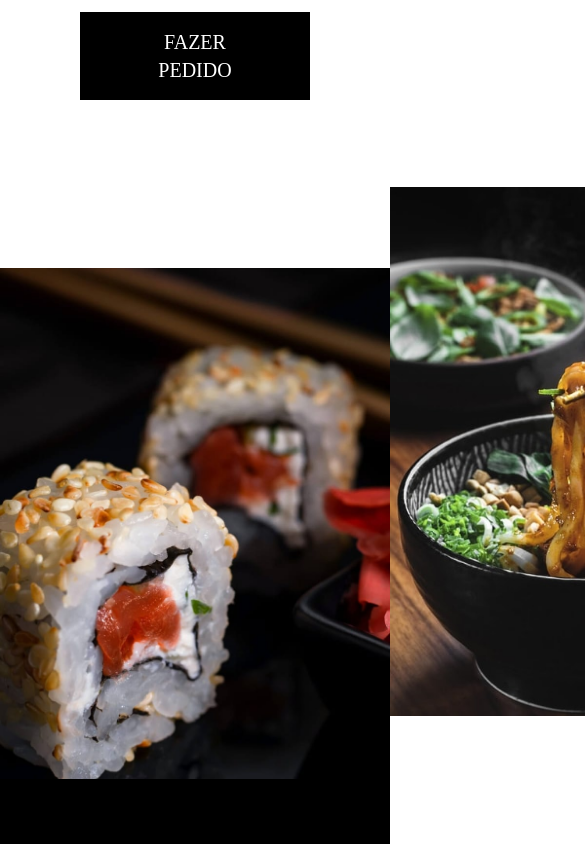
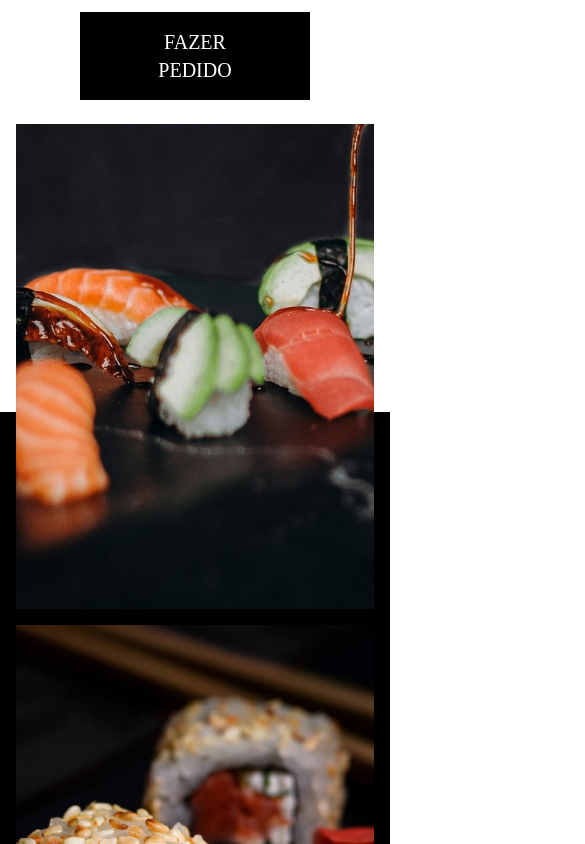
Before and after one commit to lorenzocoracini/4food, a Next.js app in the folder 4food-project/: page / in a window 390 px wide. Shown: the part 840-1684 px from the top of the page, 585 px wide, since content can reach past the window. Built offline with nearby package versions, Linux system fonts and the light colour scheme; a web font is replaced by a local one.

Commit message:
responsividade home corrigida

```diff
--- a/4food-project/src/app/components/Button.tsx
+++ b/4food-project/src/app/components/Button.tsx
@@ -1,10 +1,10 @@
 import React from "react";
-import CSS from "csstype"
+import CSS from "csstype";
 
 type Props = {
   children: string | JSX.Element;
   onClick: React.MouseEventHandler | undefined;
-  style: CSS.Properties | undefined
+  style?: CSS.Properties | undefined;
 };
 
 export function Button({ children, onClick, style }: Props) {
--- a/4food-project/src/app/components/ComeAndVisitUs.tsx
+++ b/4food-project/src/app/components/ComeAndVisitUs.tsx
@@ -13,8 +13,8 @@ export function ComeAndVisitUs() {
         viewport={{ once: true }}
         transition={{ duration: 0.5, delay: 0.5 }}
       >
-        <div className="w-full flex flex-col items-center justify-center relative">
-          <div className="flex flex-col justify-center items-center bg-black w-33 p-6 text-white xl:absolute xl:left-32 md:left-56 top-0">
+        <div className="w-full flex flex-col items-center justify-center xl:relative">
+          <div className="flex flex-col justify-center items-center bg-black xl:w-33 p-6 text-white xl:absolute xl:left-32 md:left-56 top-0">
             <p className="text-xl font-bold tracking-wider">RESERVA</p>
             <div className="w-full h-1 border-b border-solid pt-6 mb-8"></div>
             <p className="py-1 mb-8 text-xl font-bold tracking-widest">
@@ -30,7 +30,7 @@ export function ComeAndVisitUs() {
               CONHEÇA
             </button>
           </div>
-          <div className="w-96 pt-4 xl:pt-0 xl:w-37 xl:ml-96 ">
+          <div className="p-4 xl:pt-0 xl:w-37 xl:ml-96 ">
             <p className="text-2xl text-black mb-6">
               私達はあなたを待っている！
             </p>
--- /dev/null
+++ b/4food-project/src/app/components/DiscoverOurMenu.tsx
@@ -0,0 +1,5 @@
+export function DiscoverOurMenu() {
+  return <section>
+
+  </section>;
+}
--- a/4food-project/src/app/components/IntroductionSection.tsx
+++ b/4food-project/src/app/components/IntroductionSection.tsx
@@ -7,6 +7,10 @@ import { Button } from "./Button";
 export function IntroductionSection() {
   const ref = useRef(null);
   const isInView = useInView(ref, { once: true });
+
+  function goOrder() {
+    console.log("Vamos pedir um sushizin?");
+  }
 
   return (
     <section className="text-center w-full">
@@ -24,7 +28,7 @@ export function IntroductionSection() {
           rem ipsa magni, reiciendis modi sunt sequi rerum qui fugiat inventore.
         </p>
         <div className="mx-20 my-6">
-          <Button>FAZER PEDIDO</Button>
+          <Button onClick={goOrder}>FAZER PEDIDO</Button>
         </div>
       </motion.div>
     </section>
--- a/4food-project/src/app/components/PhotosSection.tsx
+++ b/4food-project/src/app/components/PhotosSection.tsx
@@ -1,5 +1,5 @@
 import Image from "next/image";
-import {motion} from 'framer-motion'
+import { motion } from "framer-motion";
 
 import imagem1 from "@images/salmaozinho.jpeg";
 import imagem2 from "@images/sushi-com-graozinho.jpeg";
@@ -7,26 +7,27 @@ import imagem3 from "@images/lamen.jpeg";
 
 export function PhotoSection() {
   return (
-    <section className="relative">
+    <section>
       <motion.div
         initial={{ opacity: 0 }}
         whileInView={{ opacity: 1 }}
         viewport={{ once: true }}
         transition={{ duration: 0.5, delay: 0.3 }}
       >
-
-      <div className="z-index-50 absolute flex items-center justify-center lg:gap-16 xl:gap-40">
+        <div className="lg:relative">
+          <div className="flex flex-col items-center justify-center px-4 gap-4 lg:z-index-50 absolute  lg:gap-16 xl:gap-40">
             <Image src={imagem1} width={460} alt="salmao" />
             <Image
               src={imagem2}
               width={460}
               alt="sushi-com-graozinho"
-          className="mt-36"
+              className="lg:mt-36"
             />
             <Image src={imagem3} width={455} alt="lamen" />
           </div>
           <div className="h-72"></div>
           <div className="h-33 bg-black"></div>
+        </div>
       </motion.div>
     </section>
   );
--- a/4food-project/src/app/globals.css
+++ b/4food-project/src/app/globals.css
@@ -7,6 +7,93 @@
   font-family: "Metropolis Regular";
 }
 
+html,
+body,
+div,
+span,
+applet,
+object,
+iframe,
+h1,
+h2,
+h3,
+h4,
+h5,
+h6,
+p,
+blockquote,
+pre,
+a,
+abbr,
+acronym,
+address,
+big,
+cite,
+code,
+del,
+dfn,
+em,
+img,
+ins,
+kbd,
+q,
+s,
+samp,
+small,
+strike,
+strong,
+sub,
+sup,
+tt,
+var,
+b,
+u,
+i,
+center,
+dl,
+dt,
+dd,
+ol,
+ul,
+li,
+fieldset,
+form,
+label,
+legend,
+table,
+caption,
+tbody,
+tfoot,
+thead,
+tr,
+th,
+td,
+article,
+aside,
+canvas,
+details,
+embed,
+figure,
+figcaption,
+footer,
+header,
+hgroup,
+menu,
+nav,
+output,
+ruby,
+section,
+summary,
+time,
+mark,
+audio,
+video {
+  margin: 0;
+  padding: 0;
+  border: 0;
+  font-size: 100%;
+}
+
 body {
   background-color: #ffffff;
   font-family: Metropolis Regular;
--- a/4food-project/src/app/layout.tsx
+++ b/4food-project/src/app/layout.tsx
@@ -19,11 +19,11 @@ const bodyStyle: CSS.Properties = {
 
 export default function RootLayout({ children }: { children: ReactElement }) {
   return (
-    <html lang="en" className='w-full'>
+    <html lang="en">
       <body style={bodyStyle}>
         <Header />
         {children}
-        <Footer />
+        {/* <Footer /> */}
       </body>
     </html>
   );
--- a/4food-project/src/app/page.tsx
+++ b/4food-project/src/app/page.tsx
@@ -1,9 +1,8 @@
 "use client";
 import "./globals.css";
 
-
 import React, { useEffect, useRef } from "react";
-import { motion, useInView, useAnimation } from "framer-motion";
+import { useInView, useAnimation } from "framer-motion";
 
 import { PhotoSection } from "./components/PhotosSection";
 import { ComeAndVisitUs } from "./components/ComeAndVisitUs";
@@ -13,7 +12,6 @@ import { PhilosophySection } from "./components/PhilosophySection";
 export function Home() {
   const ref = useRef(null);
 
-
   const isInView = useInView(ref, { once: true });
   const mainControls = useAnimation();
 
@@ -21,18 +19,17 @@ export function Home() {
     if (isInView) {
       mainControls.start("visible");
     }
+    // eslint-disable-next-line react-hooks/exhaustive-deps
   }, [isInView]);
 
   return (
-    <div className="w-full">
+    <main>
       <IntroductionSection />
       <PhotoSection />
-      <PhilosophySection/>
+      <PhilosophySection />
       <ComeAndVisitUs />
-
-    </div>
+    </main>
   );
 }
 
-
 export default Home;
```
Lines whose indentation alone changed are shown as unchanged.
